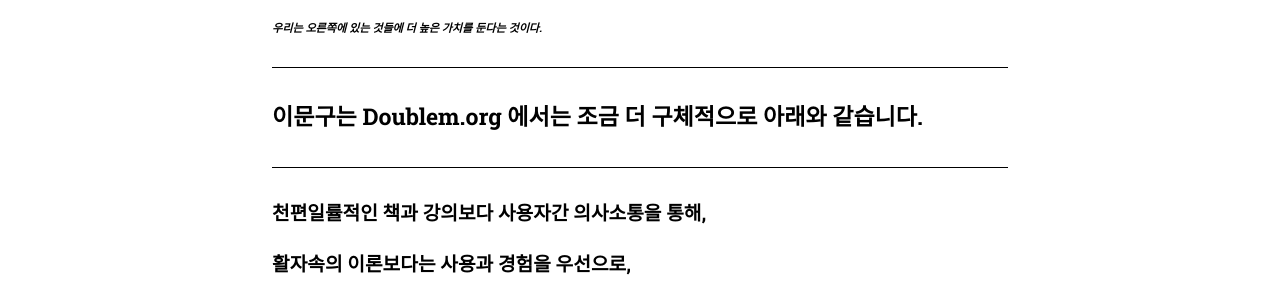
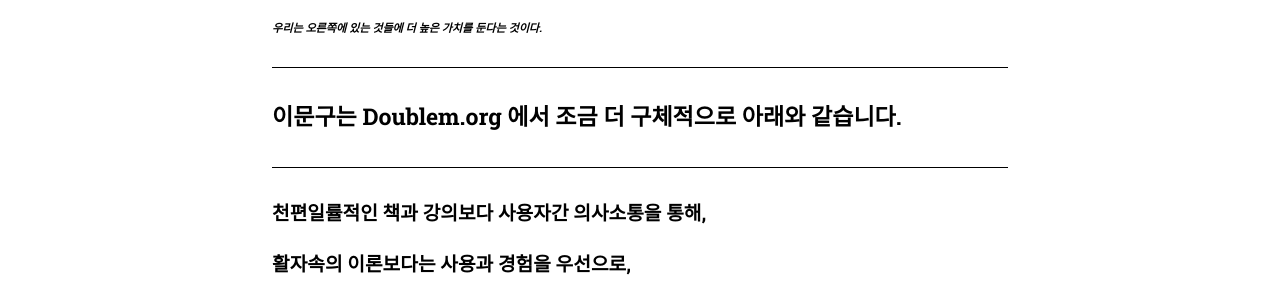
Before and after one commit to doublems/doublems.github.io_old, a Jekyll site: the page built from about.md, in a window 1280 px wide. Shown: the part 757-1052 px from the top of the page. Built offline with Jekyll 4.4.1, drawn with Linux system fonts in a browser that asks for light colours; nearby versions of some CDN libraries; some web fonts are replaced.

Commit message:
소개수정

```diff
--- a/about.md
+++ b/about.md
@@ -28,7 +28,7 @@ permalink: /about/
 
 ------
 
-### 이문구는 Doublem.org 에서는 조금 더 구체적으로 아래와 같습니다.
+### 이문구는 Doublem.org 에서 조금 더 구체적으로 아래와 같습니다.
 
 ------
 
```
